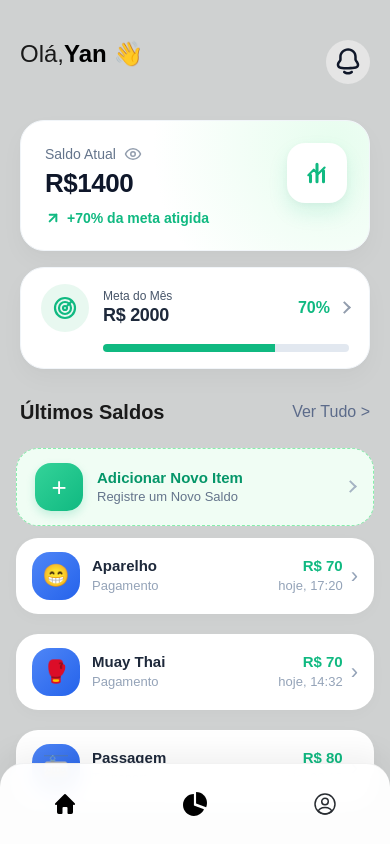
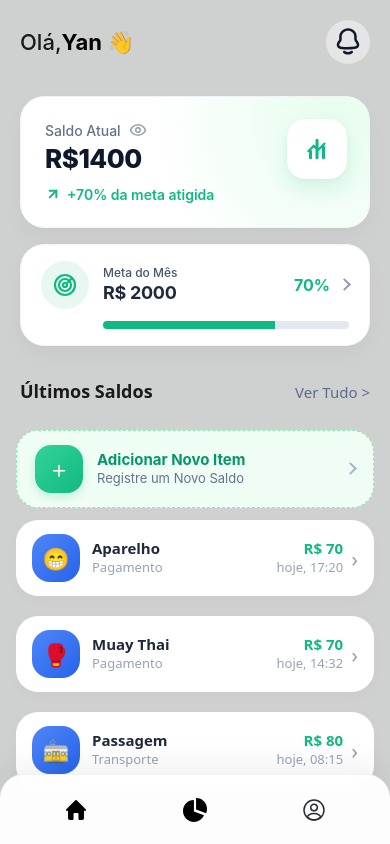
Before and after one commit to yVictor0/aplicativo-de-economia, a React (Vite) app: page / in a window 390 px wide. Built offline with nearby package versions, Linux system fonts and the light colour scheme.

Commit message:
arrumando css p ficar responsivel

```diff
--- a/src/App.css
+++ b/src/App.css
@@ -1,38 +1,67 @@
-/* Aplica o fundo cinza na página inteira e remove margens padrão */
+/* ==========================================================================
+   ESTILOS GERAIS DA PÁGINA E SEÇÃO DE TÍTULO (RESPONSIVO)
+   ========================================================================== */
+
+/* Aplica o fundo cinza na página inteira, remove margens e previne rolagem horizontal */
 body {
   background-color: #cfd1d1;
   margin: 0;
+  padding: 0;
+  min-height: 100dvh; /* Ocupa 100% da altura da tela em qualquer telemóvel */
   font-family: system-ui, -apple-system, BlinkMacSystemFont, 'Segoe UI', Roboto, sans-serif;
+  overflow-x: hidden; /* Evita que apareça barra de rolagem para os lados */
+  -webkit-font-smoothing: antialiased; /* Torna o texto mais nítido em ecrãs Retina / OLED */
 }
 
-/* Alinha o título "Último Saldos" e o "Ver Tudo >" lado a lado */
+/* Alinha o título "Últimos Saldos" e o "Ver Tudo >" lado a lado sem quebrar */
 .header {
+  width: 100%;
   display: flex;
-  justify-content: space-between; /* Empurra o título para a esquerda e o botão para a direita */
-  align-items: center;             /* Centraliza ambos verticalmente */
-  padding: 16px 20px 8px;          /* Espaçamento interno em volta do cabeçalho */
+  justify-content: space-between;
+  align-items: center;
+  padding: 16px 20px 8px 20px;
+  box-sizing: border-box;
 }
 
 /* Estilo do título */
 .titulo {
-  font-size: 20px;
+  font-size: 18px; /* Reduzido levemente para ter encaixe perfeito em ecrãs menores */
   font-weight: 600;
   color: #1a1a1a;
-  margin: 0;                      /* Remove a margem padrão do h1 para não desalinhá-lo */
+  margin: 0;
+  line-height: 1.2;
+  white-space: nowrap;
+  overflow: hidden;
+  text-overflow: ellipsis; /* Adiciona '...' se a tela for extremamente estreita */
+  flex: 1;
+  min-width: 0;
+  margin-right: 12px;
 }
 
-/* Estilo do botão Ver Tudo */
+/* Estilo do botão Ver Tudo (Otimizado para toque em celulares) */
 .vertudo {
   display: inline-flex;
   align-items: center;
-  gap: 6px;
-  color: #5c6b8a; /* Tom azul-acinzentado exato da imagem */
-  font-size: 16px;
-  font-weight: 400;
+  gap: 4px;
+  color: #5c6b8a;
+  font-size: 15px;
+  font-weight: 500;
   text-decoration: none;
-  transition: opacity 0.2s ease, color 0.2s ease;
+  flex-shrink: 0; /* IMPRESCINDÍVEL: O "Ver Tudo >" NUNCA esmaga ou quebra linha */
+  padding: 4px 0; /* Aumenta ligeiramente a área de clique */
+  -webkit-tap-highlight-color: transparent;
+  transition: opacity 0.2s ease, transform 0.2s ease;
 }
 
-.vertudo:hover {
-  opacity: 0.75;
+/* Feedback tátil ao tocar no botão no telemóvel */
+.vertudo:active {
+  opacity: 0.6;
+  transform: scale(0.96);
 }
+
+/* Efeito de hover mantido para computadores */
+@media (hover: hover) {
+  .vertudo:hover {
+    opacity: 0.75;
+  }
+}
--- a/src/components/BottomNavigationBar/bottomNavigationBar.module.css
+++ b/src/components/BottomNavigationBar/bottomNavigationBar.module.css
@@ -3,9 +3,10 @@
   bottom: 0;
   left: 0;
   width: 100%;
-  height: 80px;
+  min-height: 70px; /* Substitui a altura fixa para evitar cortes com o safe-area */
   background: rgba(255, 255, 255, 0.95);
   backdrop-filter: blur(10px);
+  -webkit-backdrop-filter: blur(10px);
   border-top: 1px solid rgba(0, 0, 0, 0.05);
   border-top-left-radius: 24px;
   border-top-right-radius: 24px;
@@ -13,7 +14,10 @@
   display: flex;
   justify-content: space-around;
   align-items: center;
-  padding-bottom: env(safe-area-inset-bottom);
+  /* Combina padding superior com o safe-area inferior de forma dinâmica */
+  padding: 10px 16px calc(10px + env(safe-area-inset-bottom)) 16px;
+  box-sizing: border-box;
+  z-index: 999;
 }
 
 .NavBottom button {
@@ -22,14 +26,22 @@
   border: none;
   outline: none;
   cursor: pointer;
-  padding: 0;
+  padding: 10px; /* Alarga a área de toque para os dedos no telemóvel */
   display: flex;
   align-items: center;
   justify-content: center;
+  border-radius: 50%;
+  -webkit-tap-highlight-color: transparent;
+  transition: transform 0.2s cubic-bezier(0.4, 0, 0.2, 1);
+}
+
+.NavBottom button:active {
+  transform: scale(0.88); /* Feedback tátil imediato ao tocar no botão */
 }
 
 .NavBottom button img {
   width: 24px;
   height: 24px;
   background: transparent;
+  object-fit: contain;
 }
--- a/src/components/Header/Header.module.css
+++ b/src/components/Header/Header.module.css
@@ -1,10 +1,15 @@
+/* ==========================================================================
+   HEADER (RESPONSIVO E COMPATÍVEL COM NOTCH / SAFE AREA)
+   ========================================================================== */
+
 .Header {
   width: 100%;
-  padding: calc(40px + env(safe-area-inset-top, 0px)) 20px 20px 20px;
+  /* Padding superior ajustado dinamicamente para notches do iOS/Android */
+  padding: calc(20px + env(safe-area-inset-top, 0px)) 20px 16px 20px;
   box-sizing: border-box;
   display: flex;
   justify-content: space-between;
-  align-items: flex-start;
+  align-items: center; /* Centraliza o texto verticalmente com o botão */
   font-family: -apple-system, BlinkMacSystemFont, "Segoe UI", Roboto, "Helvetica Neue", Arial, sans-serif;
   position: relative;
   z-index: 10;
@@ -13,15 +18,21 @@
 .textGroup {
   display: flex;
   flex-direction: column;
-  gap: 4px;
+  gap: 2px;
+  flex: 1;
+  min-width: 0; /* IMPRESCINDÍVEL: Evita que nomes longos empurrem o botão para fora da tela */
+  margin-right: 16px;
 }
 
 .Header h1 {
-  font-size: 24px;
+  font-size: 22px;
   font-weight: 500;
   color: #1a1a1a;
   margin: 0;
   line-height: 1.2;
+  white-space: nowrap;
+  overflow: hidden;
+  text-overflow: ellipsis; /* Adiciona '...' se o nome do usuário for muito longo */
 }
 
 .Header h1 strong {
@@ -30,10 +41,13 @@
 }
 
 .Header p {
-  font-size: 15px;
+  font-size: 14px;
   color: #8c8c8c;
   margin: 0;
   font-weight: 400;
+  white-space: nowrap;
+  overflow: hidden;
+  text-overflow: ellipsis;
 }
 
 .bntNotificaçao {
@@ -42,7 +56,9 @@
   border-radius: 50%;
   background-color: #e5e5e5;
   border: none;
+  outline: none;
   cursor: pointer;
+  flex-shrink: 0; /* IMPRESCINDÍVEL: O botão de notificação nunca esmaga */
 
   display: flex;
   align-items: center;
@@ -50,9 +66,19 @@
   padding: 0;
   position: relative;
 
-  transition: background-color 0.2s ease;
+  -webkit-tap-highlight-color: transparent;
+  transition: transform 0.2s ease, background-color 0.2s ease;
 }
 
-.bntNotificaçao:hover {
+/* Feedback tátil imediato ao tocar no celular */
+.bntNotificaçao:active {
+  transform: scale(0.92);
   background-color: #d8d8d8;
 }
+
+/* Hover mantido exclusivo para navegação com mouse */
+@media (hover: hover) {
+  .bntNotificaçao:hover {
+    background-color: #d8d8d8;
+  }
+}
--- a/src/components/MetaPages/ModalAdicionarTarefa/ModalAdicionarTarefa.jsx
+++ b/src/components/MetaPages/ModalAdicionarTarefa/ModalAdicionarTarefa.jsx
@@ -50,7 +50,7 @@ function ModalAdicionarTarefa({ onClose, valorMaximo = 100000000000, onGuardar }
       icone: icone.trim() || (tipo === 'Entrada' ? '💰' : '💸'),
       texto: nomeDoItem,
       preco: valor,
-      tipo: tipo,
+      tipo: tipo || 'Entrada',
       data: horaAtual,
     };
 
--- a/src/index.css
+++ b/src/index.css
@@ -1,8 +1,53 @@
+/* ==========================================================================
+   MEDIAS QUERIES E AJUSTES PARA CELULARES PEQUENOS
+   ========================================================================== */
+
+/* Previne que navegadores mobile (especialmente iOS Safari) alterem
+   o tamanho dos textos automaticamente ao girar a tela */
+html {
+  -webkit-text-size-adjust: 100%;
+}
+
+/* Ajustes automáticos para telas com largura abaixo de 600px */
 @media (max-width: 600px) {
-* {
-  font-family: Arial, Helvetica, sans-serif;
-}
-body {
-    background-color: rgb(189, 24, 24);
+  /* Garante que o body mantenha o fundo neutro sem sobreposições */
+  body {
+    background-color: #cfd1d1;
   }
 }
+
+/* Ajustes finos específicos para celulares bem pequenos (menores que 380px) */
+@media (max-width: 380px) {
+  .Header h1 {
+    font-size: 20px;
+  }
+
+  .titulo {
+    font-size: 16px;
+  }
+
+  .vertudo {
+    font-size: 14px;
+  }
+
+  .adicionandoItem {
+    padding: 12px 14px;
+    gap: 10px;
+  }
+
+  .IconAdd {
+    width: 42px;
+    height: 42px;
+    font-size: 22px;
+  }
+
+  .iconFundo {
+    width: 42px;
+    height: 42px;
+  }
+
+  .esquerda .texto:first-child,
+  .preco {
+    font-size: 14px;
+  }
+}
```
